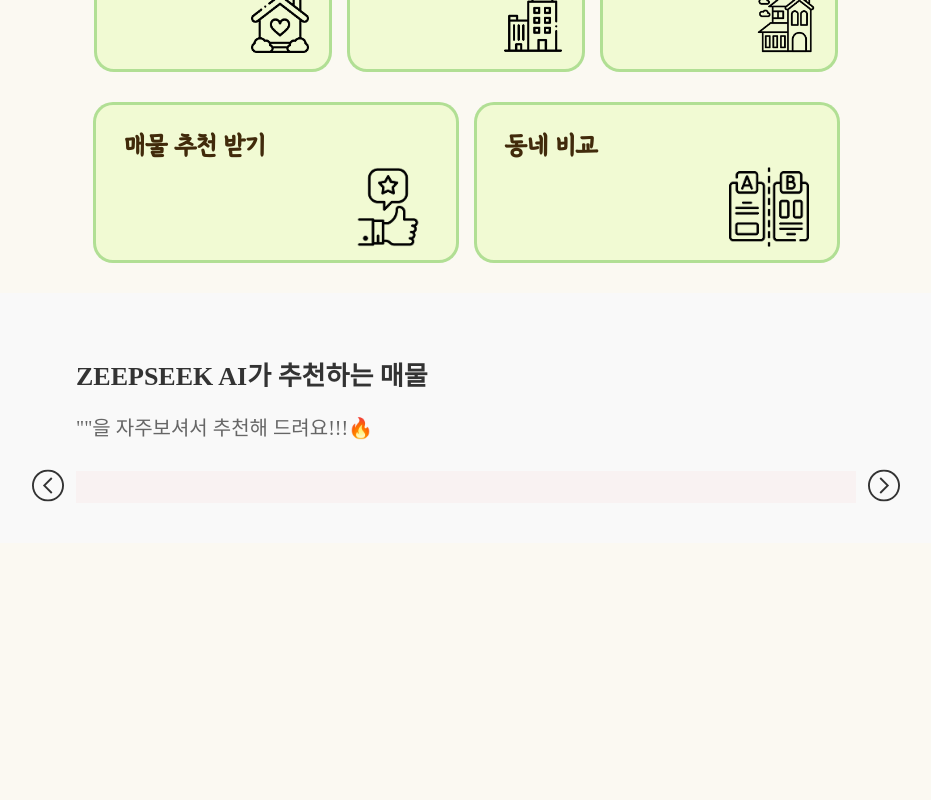
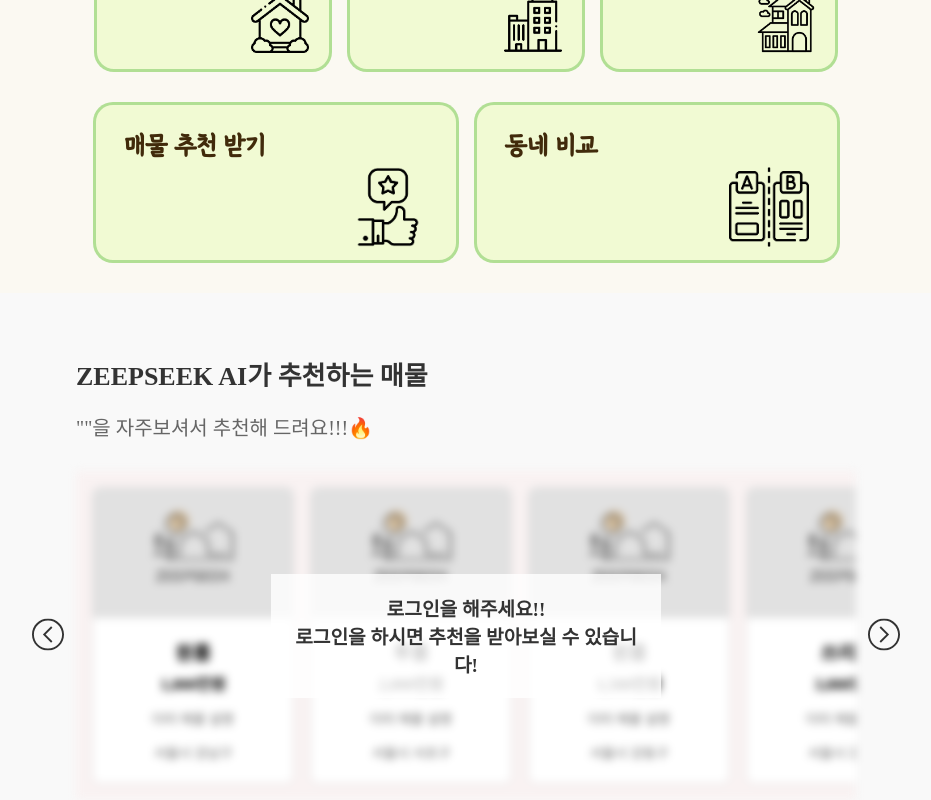
Before and after one commit to binaryarc/zeepseek, a React (Vite) app in the folder FE/: page /main in a window 1280 px wide. Shown: the part 539-1339 px from the top of the page, without its empty margins (174-1105 px from the left). Before the commit the page ends 1082 px from the top, so only its background shows below. Built offline with nearby package versions, Linux system fonts and the light colour scheme; a web font is replaced by a local one.

Commit message:
[FE] 로그인 안하면 추천 블러처리 추가

```diff
--- a/FE/src/common/api/authApi.js
+++ b/FE/src/common/api/authApi.js
@@ -1,14 +1,14 @@
 // import zeepApi from "./api";
 import axios from "axios";
+const authApi = axios.create({
+  baseURL: `http://localhost:8082/api/v1`, // ✅ API 서버 주소
+  withCredentials: true, // ✅ 쿠키 포함 요청
+});
+
 // const authApi = axios.create({
-//   baseURL: `http://localhost:8082/api/v1`, // ✅ API 서버 주소
+//   baseURL: `https://j12e203.p.ssafy.io/api/v1`, // ✅ API 서버 주소
 //   withCredentials: true, // ✅ 쿠키 포함 요청
 // });
-
-const authApi = axios.create({
-  baseURL: `https://j12e203.p.ssafy.io/api/v1`, // ✅ API 서버 주소
-  withCredentials: true, // ✅ 쿠키 포함 요청
-});
 
 // OAuth 로그인 (카카오 & 네이버)
 export const oauthLogin = async (authorizationCode, provider) => {
--- a/FE/src/features/main/recommend/MainListingSection.css
+++ b/FE/src/features/main/recommend/MainListingSection.css
@@ -63,3 +63,22 @@
 .main-listing-container::-webkit-scrollbar {
   display: none; /* Chrome, Safari, Opera */
 }
+
+/* 로그인 안된 경우 오버레이 */
+.login-overlay {
+  position: absolute;
+  top: 50%;
+  left: 50%;
+  transform: translate(-50%, -50%);
+  background-color: rgba(255, 255, 255, 0.8);
+  display: flex;
+  flex-direction: column;
+  justify-content: center;
+  align-items: center;
+  font-size: 1.2rem;
+  font-weight: bold;
+  color: #333;
+  z-index: 20;
+  text-align: center;
+  padding: 20px;
+}
--- a/FE/src/features/main/recommend/MainListingSection.jsx
+++ b/FE/src/features/main/recommend/MainListingSection.jsx
@@ -3,25 +3,89 @@ import ListingCard from "./ListingCard";
 import "./MainListingSection.css"; // 섹션 관련 스타일
 import { aiRecommendByUserId } from "../../../common/api/api";
 import { useSelector } from "react-redux";
-import { TfiArrowCircleRight } from "react-icons/tfi";
-import { TfiArrowCircleLeft } from "react-icons/tfi";
+import { TfiArrowCircleLeft, TfiArrowCircleRight } from "react-icons/tfi";
+import defaultImg from "../../../assets/logo/512image.png"
 
 const MainListingSection = () => {
   const user = useSelector((state) => state.auth.user);
   const [dongName, setDongName] = useState("");
   const [recommendList, setRecommendList] = useState([]);
-  const containerRef = useRef(null); // 스크롤 컨테이너에 대한 ref
+  const containerRef = useRef(null);
+
+  // 더미 데이터: 로그인하지 않은 경우에도 표시할 데이터
+  const dummyData = [
+    {
+      imageUrl: defaultImg,
+      contractType: "원룸",
+      price: "1,000만원",
+      address: "서울시 강남구",
+      roomType: "원룸",
+      description: "더미 매물 설명",
+      roomBathCount: "1/0",
+    },
+    {
+      imageUrl: defaultImg,
+      contractType: "투룸",
+      price: "2,000만원",
+      address: "서울시 서초구",
+      roomType: "투룸",
+      description: "더미 매물 설명",
+      roomBathCount: "2/1",
+    },
+    {
+      imageUrl: defaultImg,
+      contractType: "오피스텔",
+      price: "1,500만원",
+      address: "서울시 강동구",
+      roomType: "오피스텔",
+      description: "더미 매물 설명",
+      roomBathCount: "1/1",
+    },
+    {
+      imageUrl: defaultImg,
+      contractType: "주택",
+      price: "3,000만원",
+      address: "서울시 강북구",
+      roomType: "주택",
+      description: "더미 매물 설명",
+      roomBathCount: "3/2",
+    },
+    {
+      imageUrl: defaultImg,
+      contractType: "빌라",
+      price: "800만원",
+      address: "서울시 마포구",
+      roomType: "빌라",
+      description: "더미 매물 설명",
+      roomBathCount: "1/0",
+    },
+    {
+      imageUrl: defaultImg,
+      contractType: "빌라",
+      price: "800만원",
+      address: "서울시 마포구",
+      roomType: "빌라",
+      description: "더미 매물 설명",
+      roomBathCount: "1/0",
+    },
+    {
+      imageUrl: defaultImg,
+      contractType: "빌라",
+      price: "800만원",
+      address: "서울시 마포구",
+      roomType: "빌라",
+      description: "더미 매물 설명",
+      roomBathCount: "1/0",
+    },
+  ];
 
   useEffect(() => {
     if (!user) return;
-    console.log("recommend userid: " + user.idx);
-
     const fetchRecommendations = async () => {
       try {
         const res = await aiRecommendByUserId(user.idx);
         setDongName(res.data.dongName);
         setRecommendList(res.data.recommendedProperties);
-        console.log("recommendList: ", res.data.recommendedProperties);
       } catch (error) {
         console.error("추천 매물 정보를 불러오는데 실패했습니다:", error);
       }
@@ -30,7 +94,7 @@ const MainListingSection = () => {
     fetchRecommendations();
   }, [user]);
 
-  // 좌우 스크롤 함수 (300px씩 이동, 필요에 따라 조정 가능)
+  // 좌우 스크롤 함수 (300px씩 이동)
   const handleScrollLeft = () => {
     if (containerRef.current) {
       containerRef.current.scrollBy({ left: -300, behavior: "smooth" });
@@ -43,6 +107,9 @@ const MainListingSection = () => {
     }
   };
 
+  // user가 있으면 추천 데이터, 없으면 더미 데이터를 사용
+  const dataToRender = user ? recommendList : dummyData;
+
   return (
     <section className="main-listing-section">
       <h1>ZEEPSEEK AI가 추천하는 매물</h1>
@@ -51,9 +118,13 @@ const MainListingSection = () => {
         <button className="scroll-button left" onClick={handleScrollLeft}>
           <TfiArrowCircleLeft size={32} color="#333" />
         </button>
-        <ul className="main-listing-container" ref={containerRef}>
-          {user &&
-            recommendList.map((item, index) => (
+        {/* 로그인 안했을 경우 블러 효과 적용 */}
+        <ul
+          className="main-listing-container"
+          ref={containerRef}
+          style={!user ? { filter: "blur(4px)" } : {}}
+        >
+          {dataToRender.map((item, index) => (
             <ListingCard
               key={index}
               image={item.imageUrl}
@@ -69,6 +140,13 @@ const MainListingSection = () => {
         <button className="scroll-button right" onClick={handleScrollRight}>
           <TfiArrowCircleRight size={32} color="#333" />
         </button>
+        {/* 로그인하지 않은 경우 오버레이 메시지 표시 */}
+        {!user && (
+          <div className="login-overlay">
+            로그인을 해주세요!!<br />
+            로그인을 하시면 추천을 받아보실 수 있습니다!
+          </div>
+        )}
       </div>
     </section>
   );
```
Lines whose indentation alone changed are shown as unchanged.
